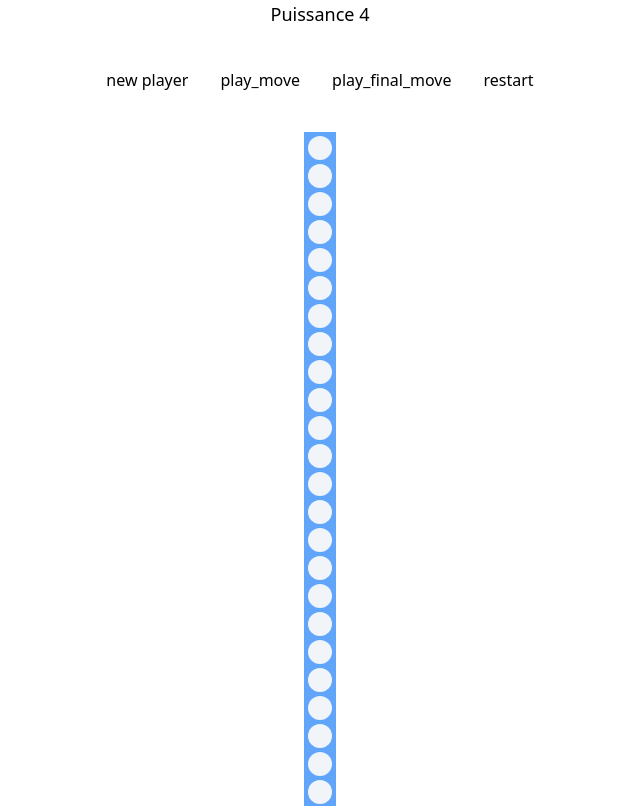
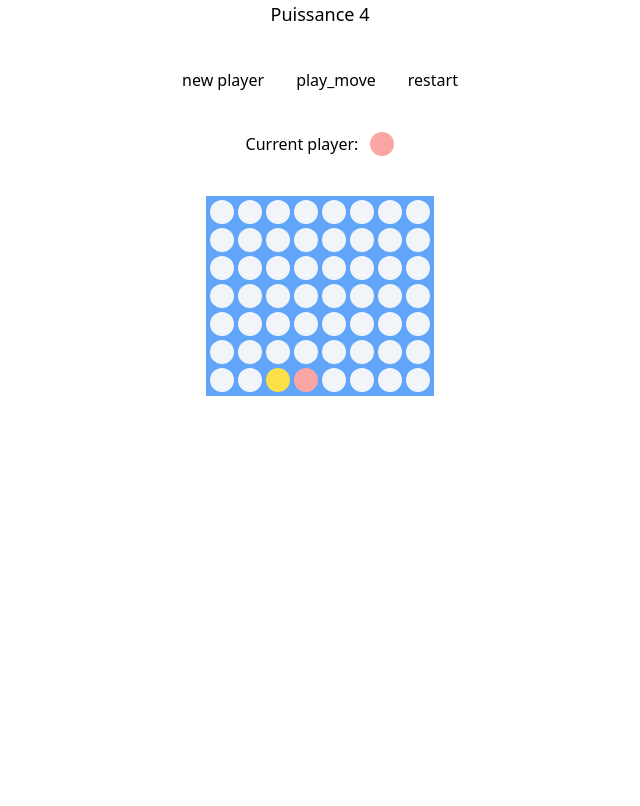
Before and after one commit to QuentEmbie/Puissance_4, a React (Vite) app: page / in a window 1280 px wide. Shown: the top 806 px of the page, without its empty margins (320-960 px from the left). Built offline with nearby package versions, Linux system fonts and the light colour scheme.

Commit message:
add piece

```diff
--- a/src/App.tsx
+++ b/src/App.tsx
@@ -1,18 +1,18 @@
 import "./index.css";
-import { createMachine, interpret } from "xstate";
+import { assign, createMachine, interpret } from "xstate";
 import { useMachine } from "@xstate/react";
 import clsx from "clsx";
-import { piece } from "./types";
+import { PIECE, Piece } from "./types";
 import { Grid } from "./components/grid";
 
-const promiseMachine = createMachine(
+export const promiseMachine = createMachine(
   {
     schema: {
-      context: {} as { players?: string[]; grid: piece[][] },
-      events: {} as { type: "new_player" } | { type: "play_move" } | { type: "play_final_move" } | { type: "restart" },
+      context: {} as { players?: string[]; grid: Piece[][]; currentPlayer: Piece },
+      events: {} as { type: "NEW_PLAYER" } | { type: "PLAY_MOVE" } | { type: "RESTART" },
     },
     id: "promise",
-    initial: "waiting",
+    initial: "play",
     context: {
       grid: [
         ["v", "v", "v", "v", "v", "v", "v", "v"],
@@ -23,51 +23,68 @@ const promiseMachine = createMachine(
         ["v", "v", "v", "v", "v", "v", "v", "v"],
         ["v", "v", "j", "r", "v", "v", "v", "v"],
       ],
+      currentPlayer: "r",
     },
     states: {
       waiting: {
         on: {
-          new_player: { target: "play" },
+          NEW_PLAYER: { target: "play" },
         },
       },
       play: {
         on: {
-          play_move: { target: "play", actions: ["play"] },
-          play_final_move: { target: "end" },
+          PLAY_MOVE: { target: "play", actions: ["play"], cond: "column_valid" },
         },
       },
       end: {
         on: {
-          restart: { target: "waiting" },
+          RESTART: { target: "waiting" },
         },
       },
     },
   },
   {
     actions: {
-      play: (context, event) => {
-        console.log("yoo");
-        console.log(context, event);
+      play: assign((context, event) => {
+        context.grid[findLowestInColumn(context.grid, event.j)][event.j] = context.currentPlayer;
+        context.currentPlayer = context.currentPlayer === PIECE.ROUGE ? PIECE.JAUNE : PIECE.ROUGE;
+        return context;
+      }),
+    },
+    guards: {
+      column_valid: (context, event) => {
+        return findLowestInColumn(context.grid, event.j) >= 0;
       },
     },
   }
 );
 
+const findLowestInColumn = (grid: Piece[][], j: number) => {
+  for (let i = grid.length - 1; i >= 0; i--) {
+    if (grid[i][j] === PIECE.VIDE) {
+      return i;
+    }
+  }
+  return -1;
+};
+
 function App() {
-  const promiseService = interpret(promiseMachine).onTransition((state) => console.log(state.value));
   const [state, send] = useMachine(promiseMachine);
-
-  //promiseService.start();
-
-  //promiseService.onTransition((d) => console.log(d));
+  console.log(state);
   return (
     <div className="flex flex-col gap-10 items-center">
       <h1 className="text-black text-lg">Puissance 4</h1>
+
       <div className="flex gap-8">
-        <button onClick={() => send("new_player")}>new player</button>
-        <button onClick={() => promiseService.send({ type: "new_player" })}>play_move</button>
-        <button onClick={() => send("play_final_move")}>play_final_move</button>
-        <button onClick={() => send("restart")}>restart</button>
+        <button onClick={() => send("NEW_PLAYER")}>new player</button>
+        <button onClick={() => send("PLAY_MOVE")}>play_move</button>
+        <button onClick={() => send("RESTART")}>restart</button>
+      </div>
+      <div className="flex space-x-3">
+        <p>Current player: </p>
+        <div
+          className={clsx("rounded-full h-6 w-6 col-span-1", state.context.currentPlayer === "j" ? "bg-yellow-300" : "bg-red-300")}
+        ></div>
       </div>
       <Grid grid={state.context.grid} />
     </div>
--- a/src/components/grid.tsx
+++ b/src/components/grid.tsx
@@ -1,13 +1,21 @@
+import { useMachine } from "@xstate/react";
 import clsx from "clsx";
 import { FC } from "react";
-import { piece } from "../types";
+import { promiseMachine } from "../App";
+import { Piece } from "../types";
 
-export const Grid: FC<{ grid: piece[][] }> = ({ grid }) => {
+export const Grid: FC<{ grid: Piece[][] }> = ({ grid }) => {
+  const gridSize = `grid-cols-${grid[0].length}`;
+  const [state, send] = useMachine(promiseMachine);
+  const onClickHandle = (i: number, j: number) => {
+    send("PLAY_MOVE", { i, j });
+  };
   return (
-    <div className={clsx("grid w-fit bg-blue-400 p-1 gap-1", `grid-cols-${grid[0].length}`)}>
+    <div className={clsx("grid w-fit bg-blue-400 p-1 gap-1", "grid-cols-8")}>
       {grid.map((row, i) => {
         return row.map((el, j) => (
           <div
+            onClick={() => onClickHandle(i, j)}
             className={clsx(
               "rounded-full h-6 w-6 col-span-1",
               el === "v" && "bg-slate-100",
--- a/src/types.tsx
+++ b/src/types.tsx
@@ -1 +1,7 @@
-export type piece = "r" | "j" | "v";
+export const PIECE = {
+  VIDE: "v",
+  JAUNE: "j",
+  ROUGE: "r",
+} as const;
+
+export type Piece = typeof PIECE[keyof typeof PIECE];
```
